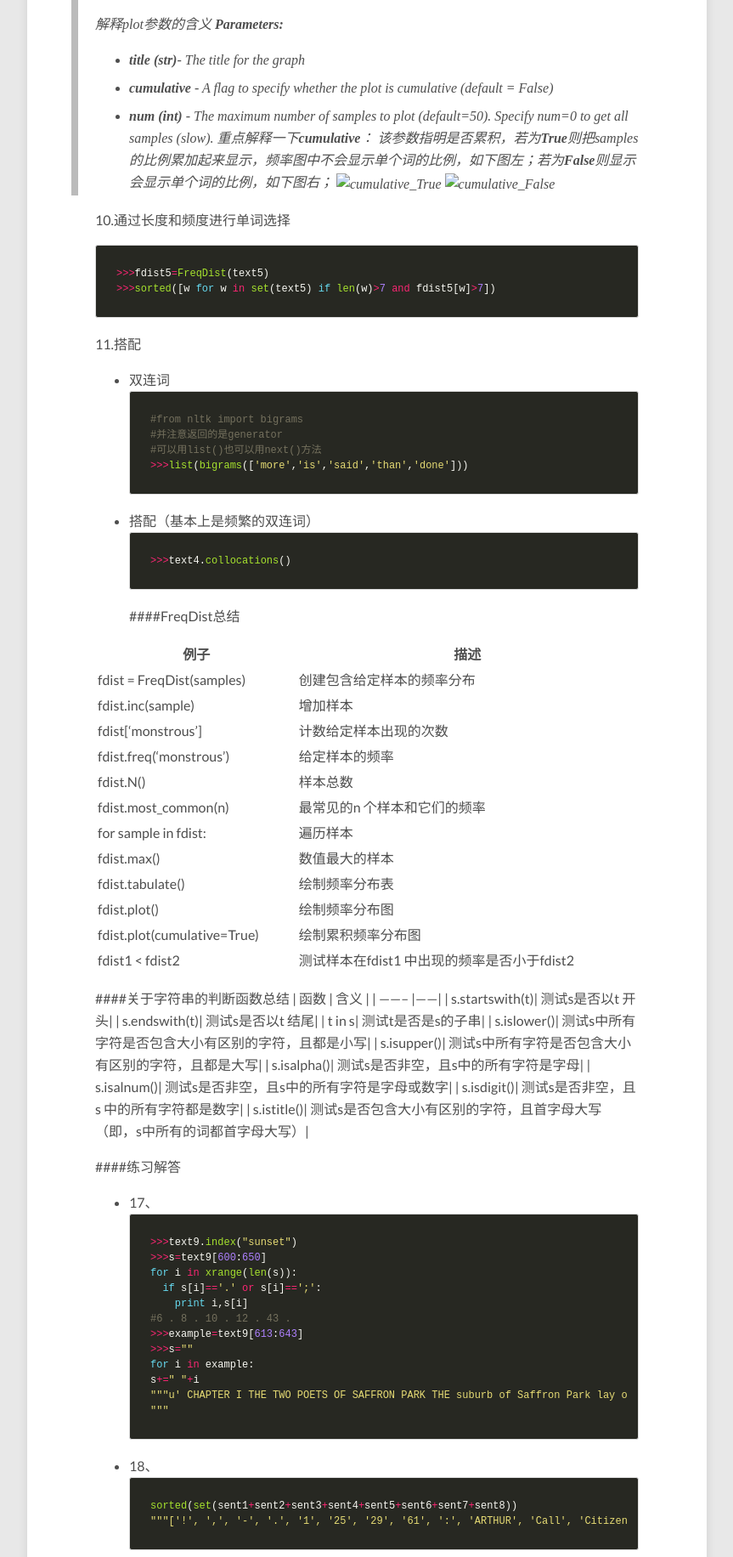
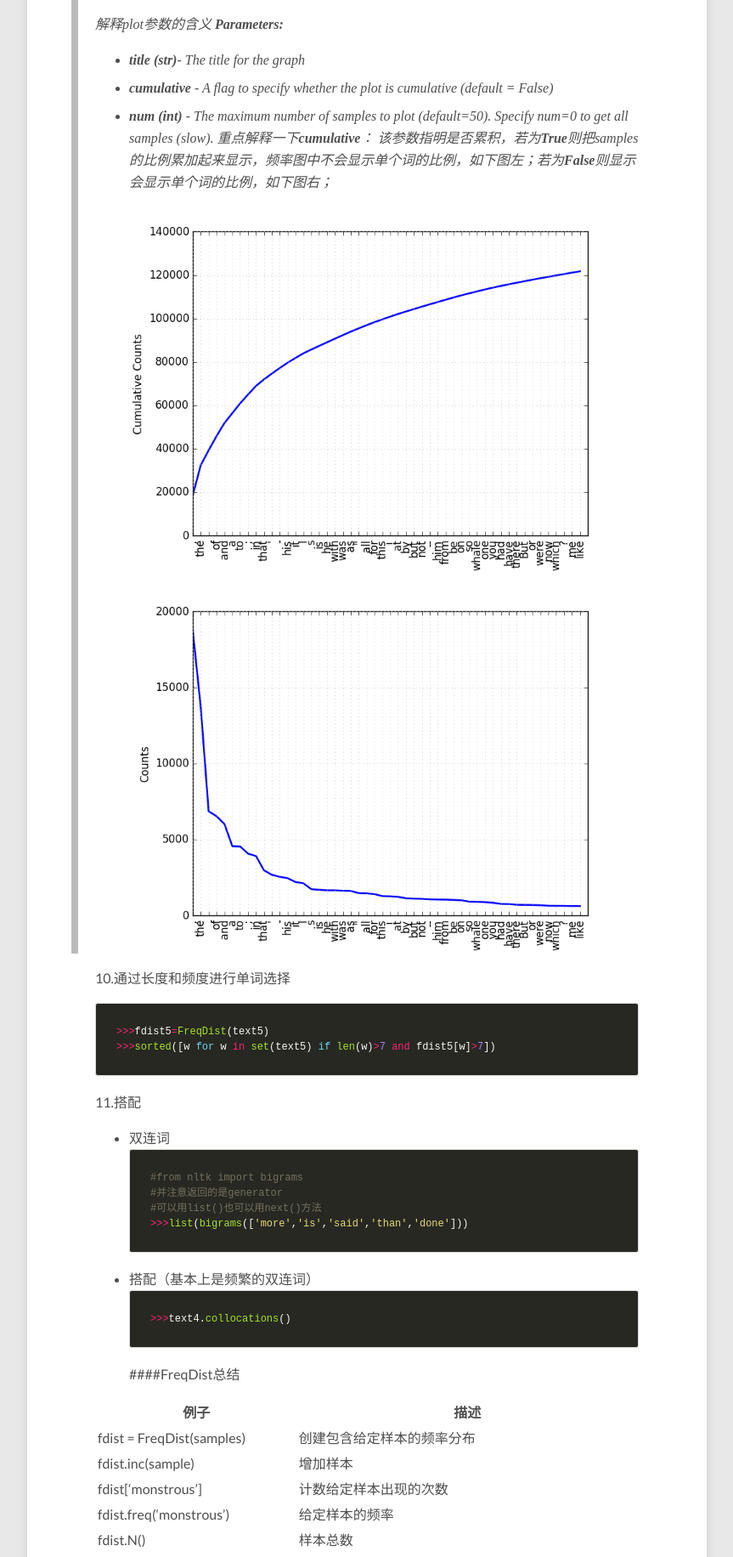
Before and after one commit to JLU-WuYang/JLU-WuYang.github.io, a Jekyll site: the page built from _posts/2016-10-06-NLP-WITH-PYTHON-1.md, in a window 1280 px wide. Shown: the part 3176-5008 px from the top of the page at 85% size, without its empty margins (208-1071 px from the left). Built offline with Jekyll 4.4.1, drawn with Linux system fonts in a browser that asks for light colours; nearby versions of some CDN libraries.

Commit message:
Update 2016-10-06-NLP-WITH-PYTHON-1.md

````diff
--- a/_posts/2016-10-06-NLP-WITH-PYTHON-1.md
+++ b/_posts/2016-10-06-NLP-WITH-PYTHON-1.md
@@ -42,7 +42,7 @@ be_glad  am _glad
 #需安装Numpy的Matplotlib包
 >>>text4.dispersion_plot(["citizens","freedom"])
 ```
-![dispersion_plot]("../img/dispersion_plot.png")
+![dispersion_plot]("../images/dispersion_plot.png")
 - 计数词汇
 1.统计词汇数（计入重复词汇）
 ```python
@@ -105,7 +105,7 @@ def word_percentage(word,text):
 - **num (int)** - The maximum number of samples to plot (default=50). Specify num=0 to get all samples (slow).
 重点解释一下**cumulative**：
 该参数指明是否累积，若为**True**则把samples的比例累加起来显示，频率图中不会显示单个词的比例，如下图左；若为**False**则显示会显示单个词的比例，如下图右；
-![cumulative_True](../img/cumulative_True.png) ![cumulative_False](../img/cumulative_False.png)
+![cumulative_True](../images/cumulative_True.png) ![cumulative_False](../images/cumulative_False.png)
 
 10.通过长度和频度进行单词选择
 ```python
````
